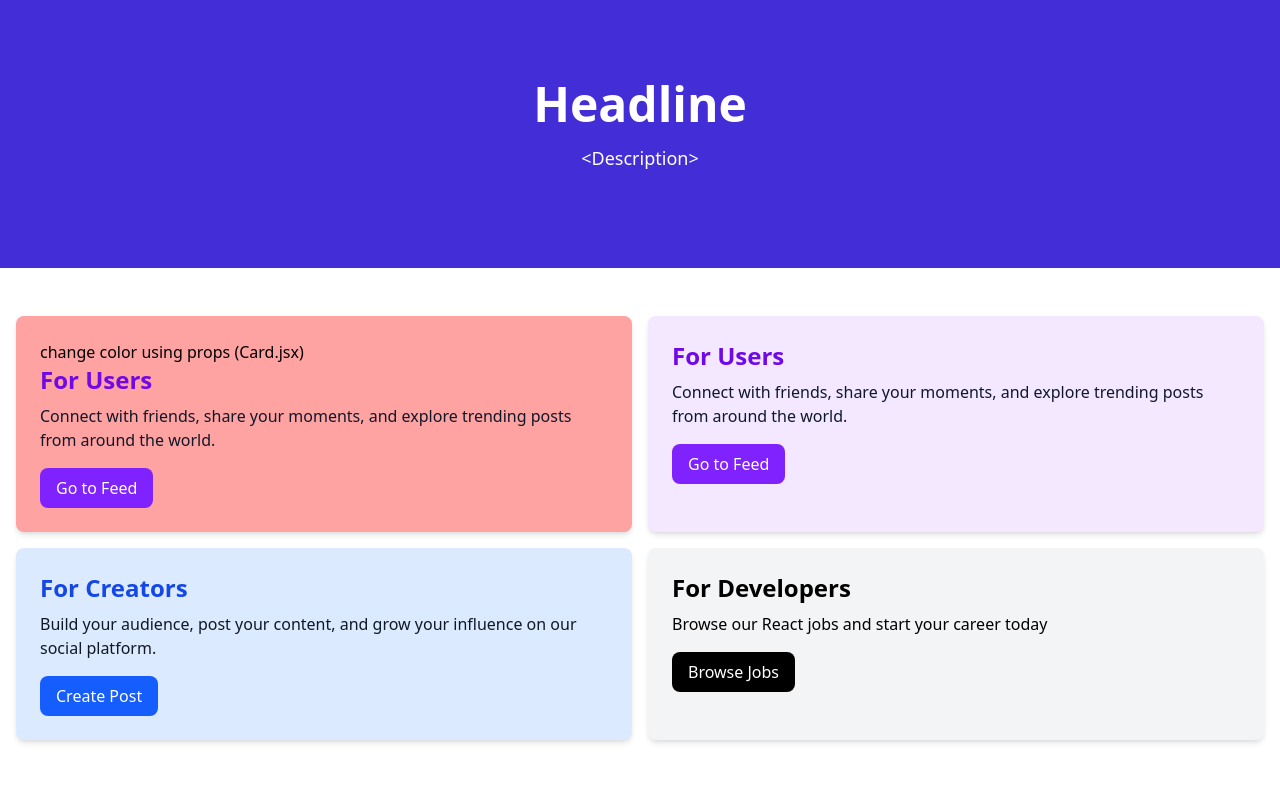
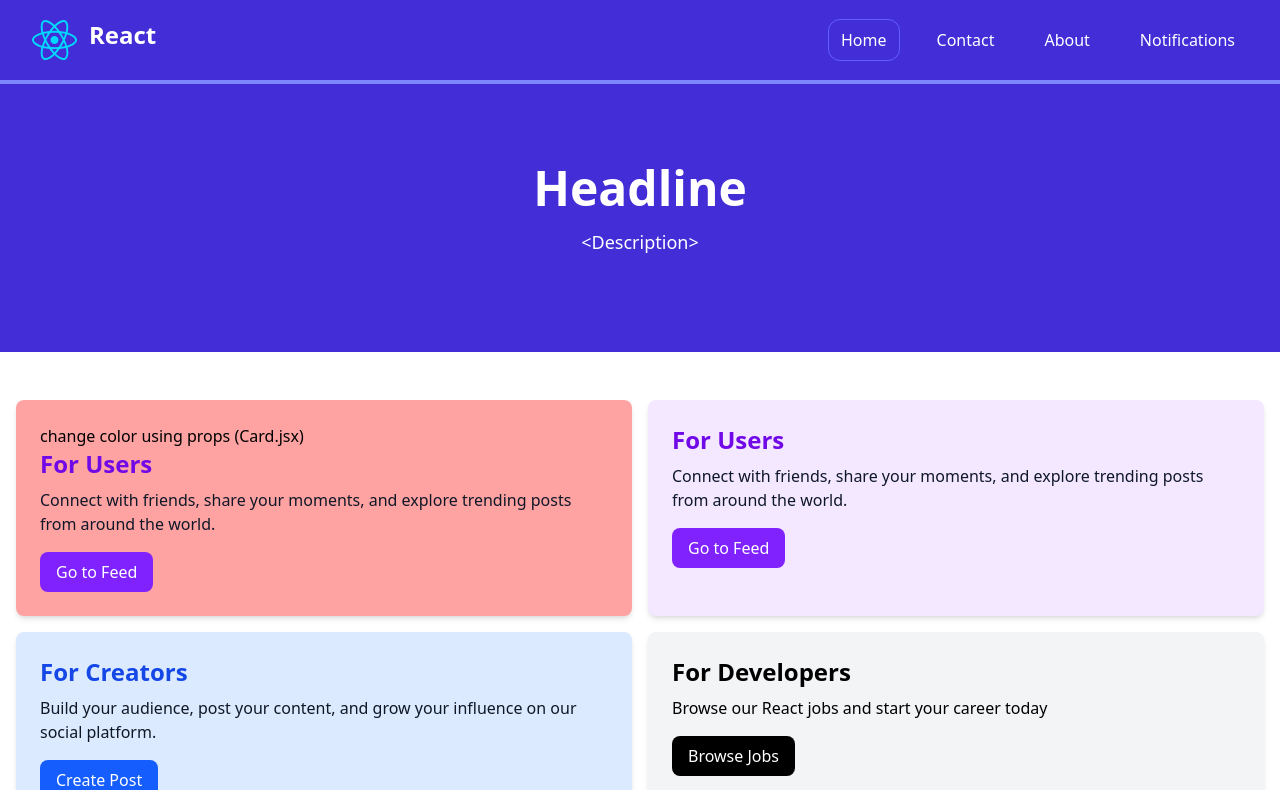
Before and after one commit to coddzz/React-Vite, a React (Vite) app: page / in a window 1280 px wide. Shown: the top 790 px of the page. Built offline with nearby package versions, Linux system fonts and the light colour scheme.

Commit message:
Nested Routes

```diff
--- a/src/App.jsx
+++ b/src/App.jsx
@@ -1,12 +1,16 @@
 import React from 'react'
 import { BrowserRouter, Routes, Route } from 'react-router-dom'
 import Homepage from './pages/Homepage'
+import MainLayout from './layouts/MainLayout'
 
 const App = () => {
   return (
     <BrowserRouter>
       <Routes>
-        <Route path='/' element={<Homepage/>}></Route>
+        <Route path='/' element={<MainLayout/>}>
+          <Route index element={<Homepage/>}/>
+          {/*Nested Routes*/}
+        </Route>
       </Routes>
     </BrowserRouter>
   )
--- /dev/null
+++ b/src/layouts/MainLayout.jsx
@@ -0,0 +1,14 @@
+import React from 'react'
+import { Outlet } from 'react-router-dom'
+import Navbar from '../components/Navbar'
+
+const MainLayout = () => {
+  return (
+    <>
+      <Navbar/>
+      <Outlet/>  {/* important */}
+    </>
+  )
+}
+
+export default MainLayout
```
